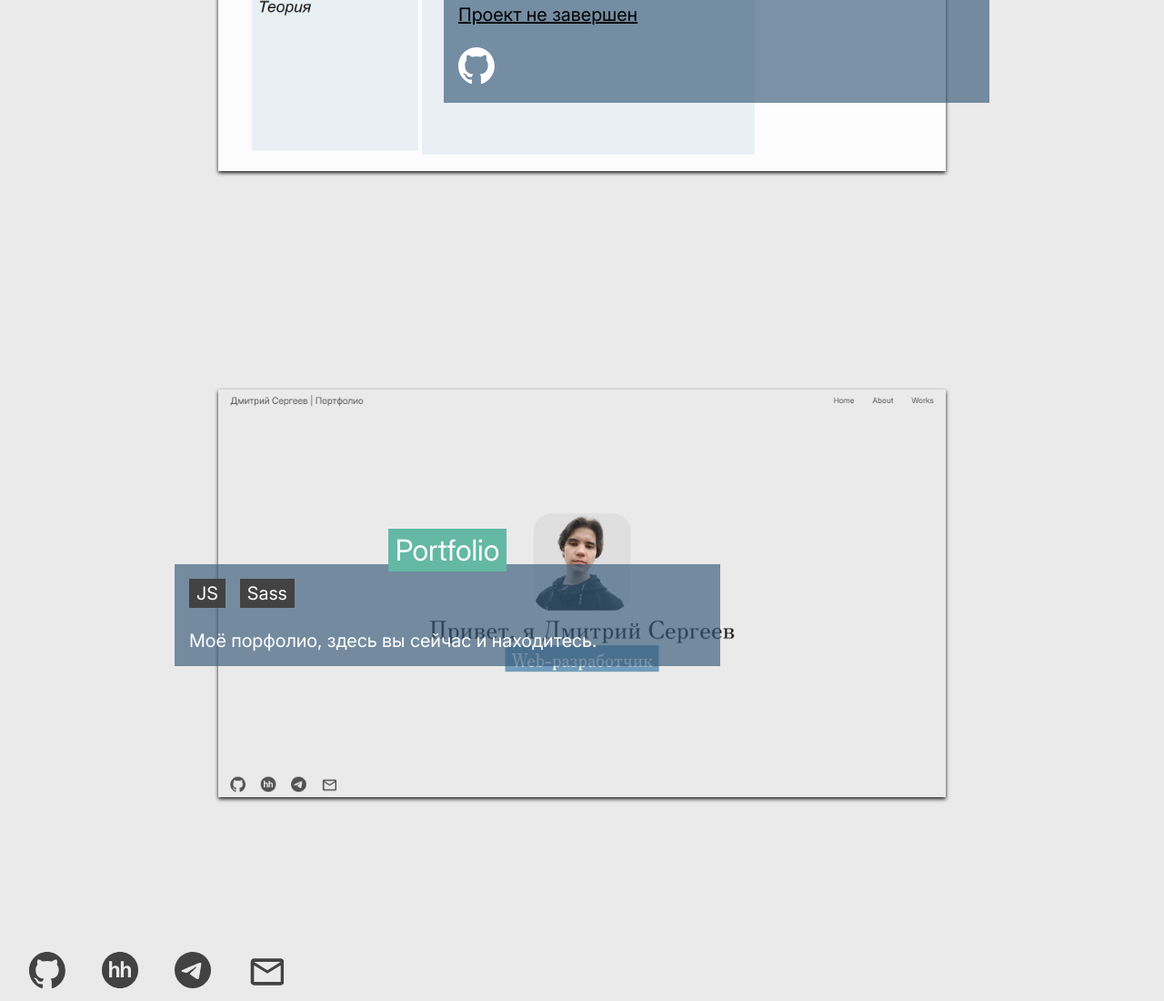
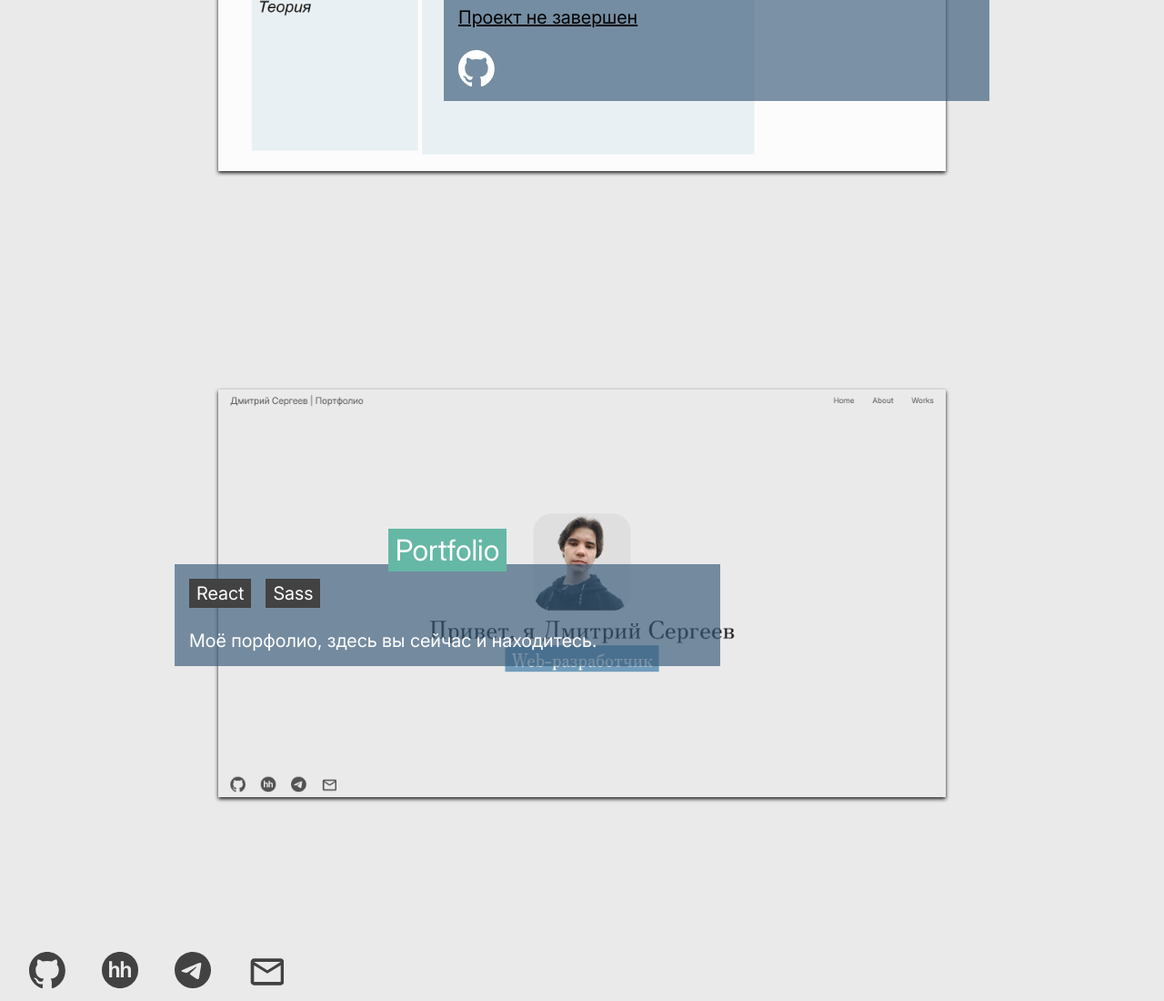
Before and after one commit to Kapiza/Kapiza.github.io, a React (Create React App) app: page /works in a window 1280 px wide. Shown: the part 1863-2963 px from the top of the page at 91% size. Built offline with nearby package versions, Linux system fonts and the light colour scheme.

Commit message:
fix github links of works

```diff
--- a/src/css/works_styles.css
+++ b/src/css/works_styles.css
@@ -47,6 +47,10 @@
 }
 .works_content .work .block .block_info p {
   word-wrap: break-word;
+}
+.works_content .work .block .block_info a {
+  width: 40px;
+  height: 40px;
 }
 .works_content .work .block .block_info .skills {
   display: flex;
--- a/src/pages/Works.jsx
+++ b/src/pages/Works.jsx
@@ -129,7 +129,7 @@ const Works = () => {
               <div className="block_info">
                   <div className="skills">
                       <span className="skill">
-                          JS
+                          React
                       </span>
                       <span className="skill">
                           Sass
--- a/src/sass/works_styles.sass
+++ b/src/sass/works_styles.sass
@@ -53,6 +53,10 @@
                 p
                     word-wrap: break-word
 
+                a
+                    width: 40px
+                    height: 40px
+
                 .skills
                     display: flex
                     flex-wrap: wrap
@@ -61,6 +65,7 @@
                         // opacity:
                         padding: 0.25rem 0.5rem
                         background-color: #424242
+
 
 
 
```
Also changed, not shown: 1 other file (tests, documents, lock files or other folders).
